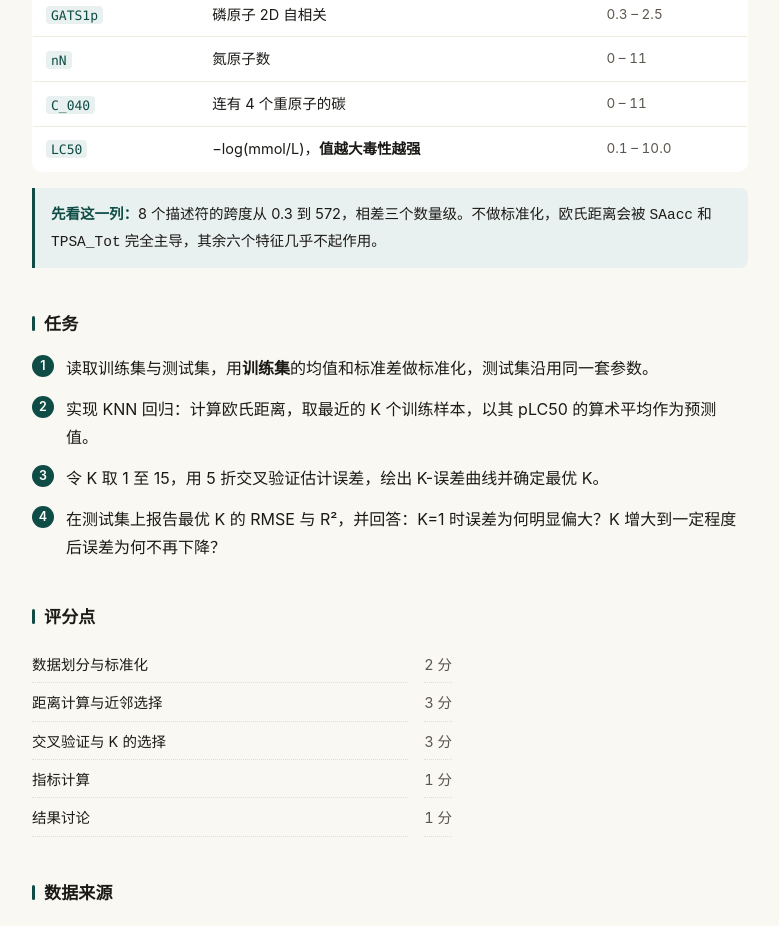
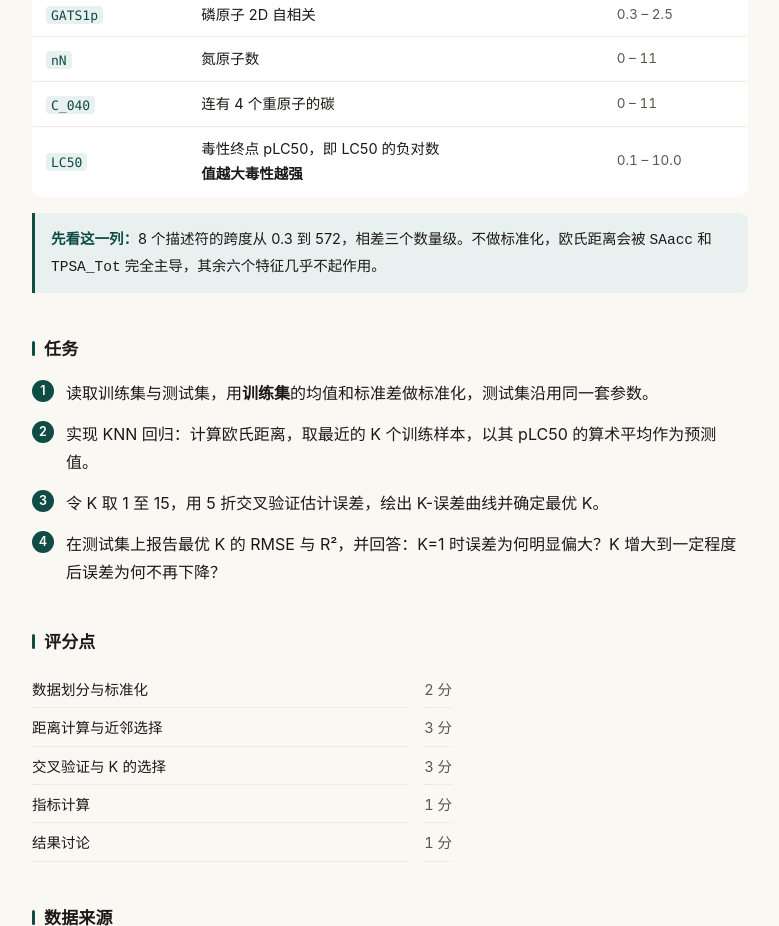
Before and after one commit to Yduidui/knn, a plain HTML site: page p/4-5/index.html in a window 1280 px wide. Shown: the part 1080-2006 px from the top of the page, without its empty margins (250-1029 px from the left). Drawn offline with Linux system fonts and the light colour scheme.

```diff
--- a/p/4-5/index.html
+++ b/p/4-5/index.html
@@ -102,7 +102,7 @@ python knn_tox.py</pre>
   <tr><td><code>GATS1p</code></td><td>磷原子 2D 自相关</td><td class="num">0.3 – 2.5</td></tr>
   <tr><td><code>nN</code></td><td>氮原子数</td><td class="num">0 – 11</td></tr>
   <tr><td><code>C_040</code></td><td>连有 4 个重原子的碳</td><td class="num">0 – 11</td></tr>
-  <tr><td><code>LC50</code></td><td>−log(mmol/L)，<b>值越大毒性越强</b></td><td class="num">0.1 – 10.0</td></tr>
+  <tr><td><code>LC50</code></td><td>毒性终点 pLC50，即 LC50 的负对数<br><b>值越大毒性越强</b></td><td class="num">0.1 – 10.0</td></tr>
 </table>
 
 <div class="note">
```
Also changed, not shown: 1 other file.
